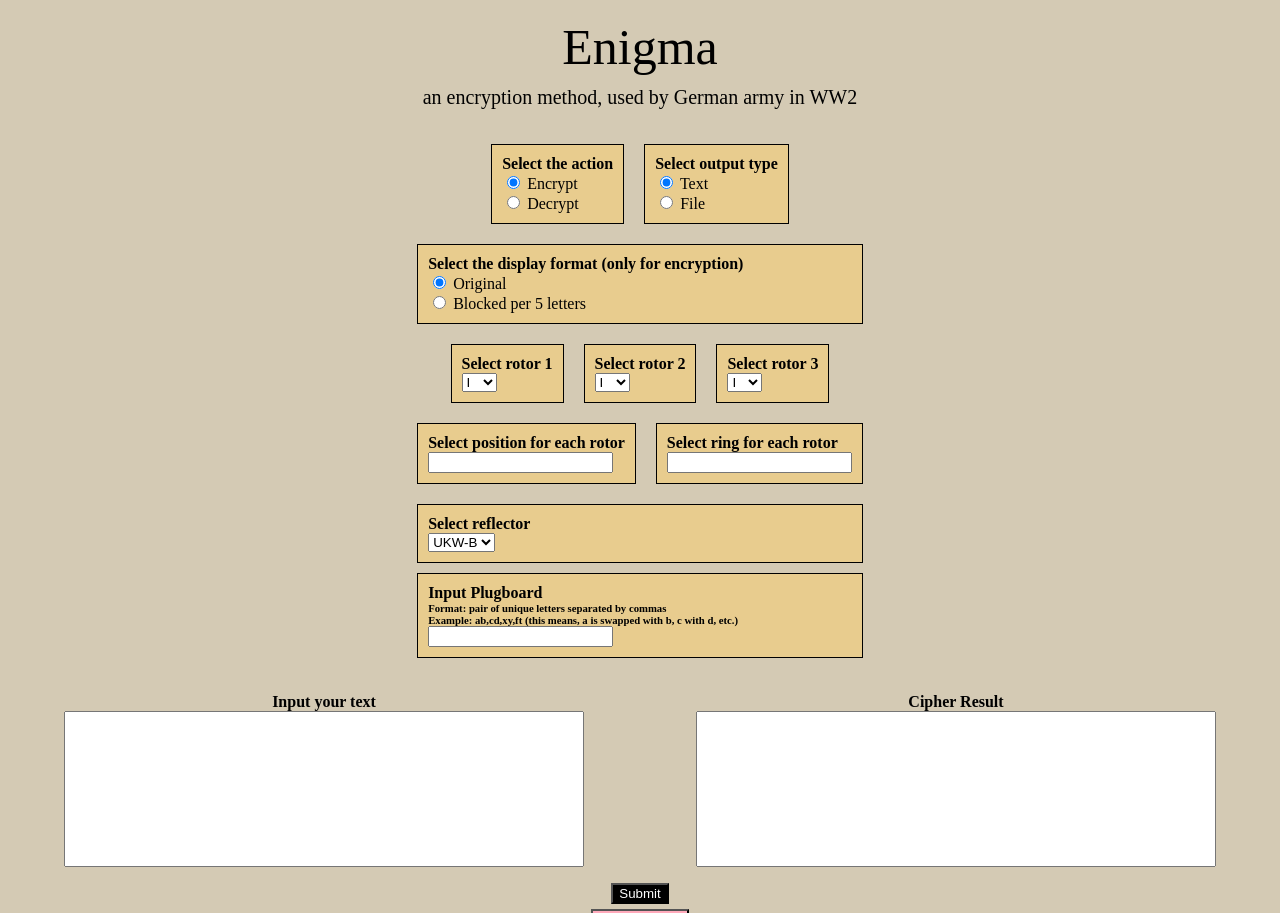
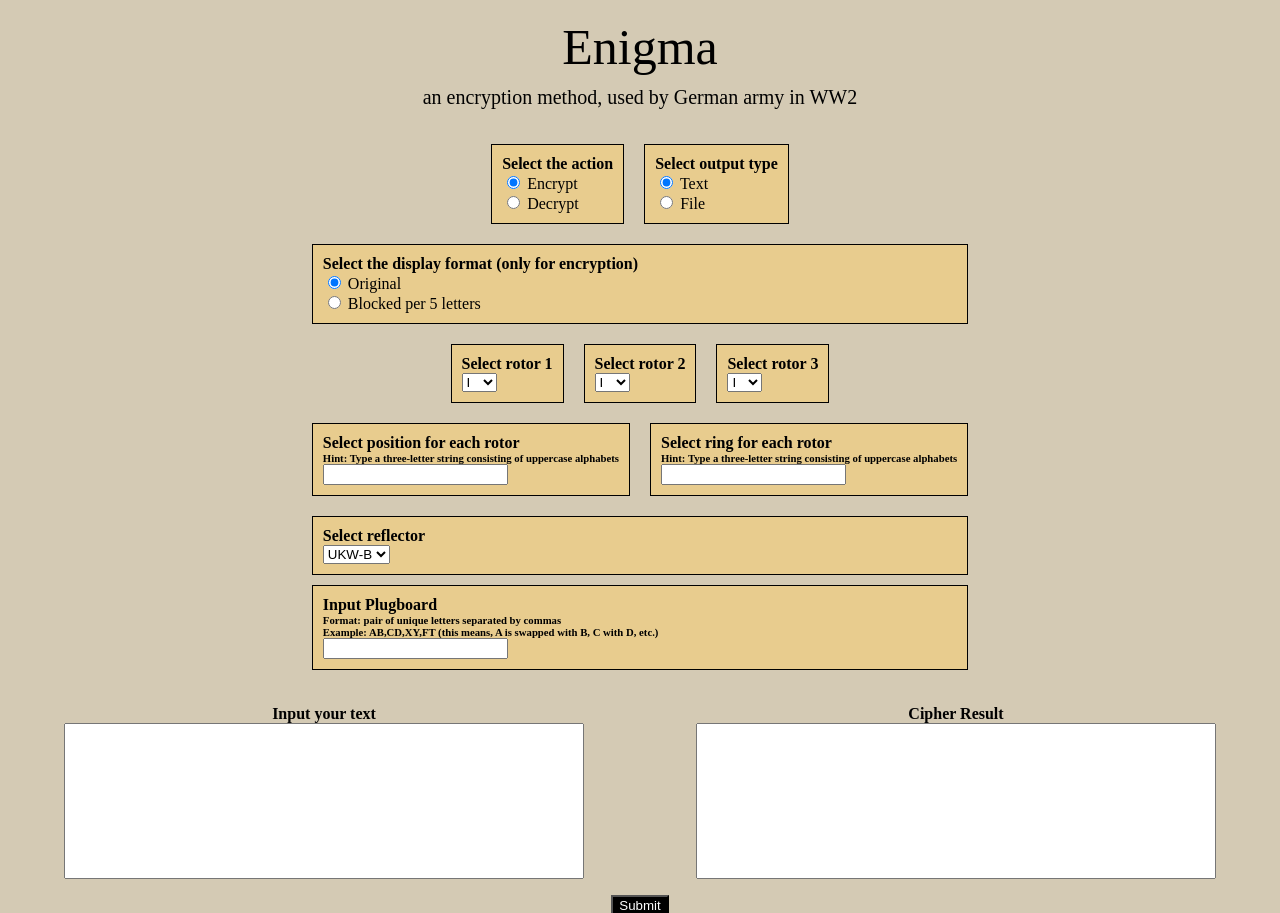
Before and after one commit to donbasta/kripto1, a Flask app: page /enigma in a window 1280 px wide. Shown: the top 913 px of the page. Run offline with Flask 2, Linux system fonts and the light colour scheme.

Commit message:
fix sth in enigma

```diff
--- a/classic/enigma.py
+++ b/classic/enigma.py
@@ -69,8 +69,9 @@ def encrypt(plaintext, rotor_index, reflector, plugboard, ring, position):
     for i in alphabet:
       plugboard_dict[i] = i
     for i in plugboard_list:
-      plugboard_dict[i[0]] = i[1]
-      plugboard_dict[i[1]] = i[0]
+      if(len(i) == 2):
+        plugboard_dict[i[0]] = i[1]
+        plugboard_dict[i[1]] = i[0]
 
 
     #Convert letter by letter in the plaintext
--- a/templates/enigma.html
+++ b/templates/enigma.html
@@ -81,10 +81,12 @@
                      <div class="container-row">
                         <div class="check-action-wrapper">
                             <h4 class="label">Select position for each rotor</h4>
+                            <h6 class="label">Hint: Type a three-letter string consisting of uppercase alphabets</h6>
                             <input type="text" name="position" value="{{ position }}">
                         </div>
                         <div class="check-action-wrapper">
                             <h4 class="label">Select ring for each rotor</h4>
+                            <h6 class="label">Hint: Type a three-letter string consisting of uppercase alphabets</h6>
                             <input type="text" name="ring" value="{{ ring }}">
                         </div>
                     </div>
@@ -101,7 +103,7 @@
                         <h4 class="label"> Input Plugboard</h4>
                         <h6 class="label">
                             Format: pair of unique letters separated by commas<br>
-                            Example: ab,cd,xy,ft (this means, a is swapped with b, c with d, etc.)
+                            Example: AB,CD,XY,FT (this means, A is swapped with B, C with D, etc.)
                         </h6>
                         <input type="text" name="plugboard" value="{{ plugboard }}">
                     </div>
```
